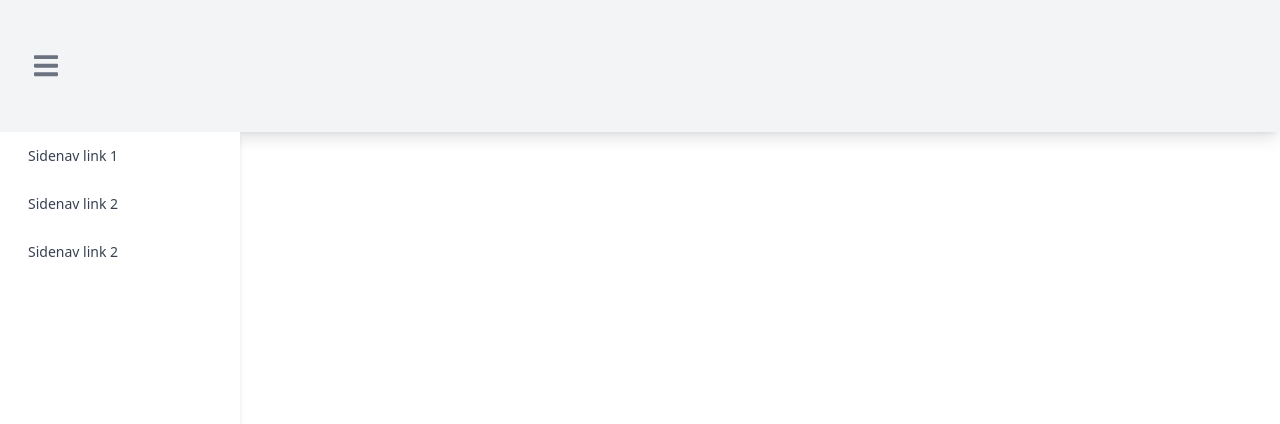
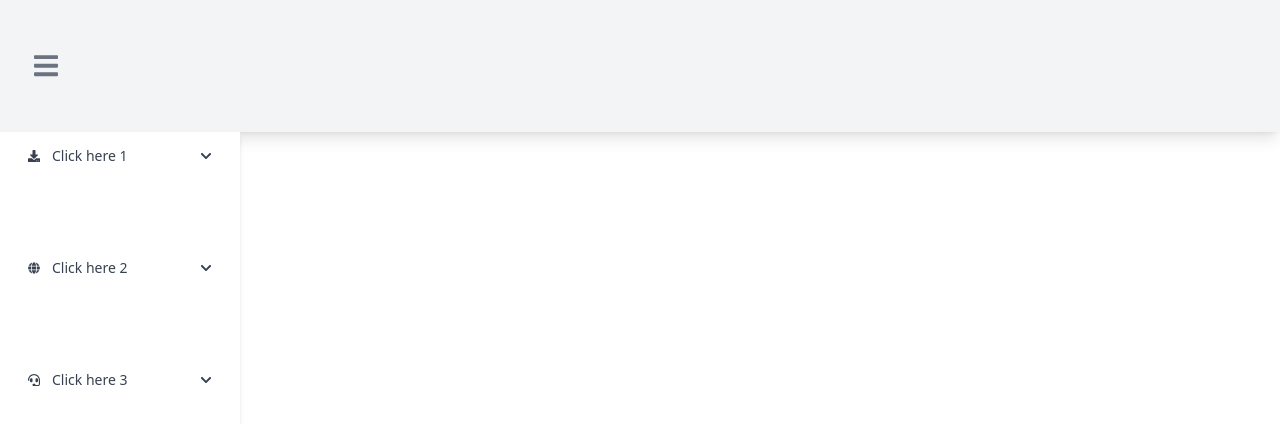
Before and after one commit to CuriousDeveloperr/Curious-Developer, a React (Create React App) app in the folder curious-dev/: page /guides in a window 1280 px wide. Shown: the top 424 px of the page. Built offline with nearby package versions, Linux system fonts and the light colour scheme; what tw-elements would draw is missing.

Commit message:
Update Sidebar.jsx
Sidebar added with sub-links

```diff
--- a/curious-dev/src/view/Guides/Sidebar/Sidebar.jsx
+++ b/curious-dev/src/view/Guides/Sidebar/Sidebar.jsx
@@ -2,16 +2,64 @@ import React from "react";
 
 export default function Sidebar() {
     return(
-    <div class="w-60 h-full shadow-md bg-white px-1 absolute">
+    <div class="w-60 h-full shadow-md bg-white px-1 absolute" id="sidenavExample">
   <ul class="relative">
+    <li class="relative" id="sidenavEx1">
+      <a class="flex items-center text-sm py-4 px-6 h-12 overflow-hidden text-gray-700 text-ellipsis whitespace-nowrap rounded hover:text-gray-900 hover:bg-gray-100 transition duration-300 ease-in-out cursor-pointer" data-mdb-ripple="true" data-mdb-ripple-color="dark" data-bs-toggle="collapse" data-bs-target="#collapseSidenavEx1" aria-expanded="true" aria-controls="collapseSidenavEx1">
+        <svg aria-hidden="true" focusable="false" data-prefix="fas" class="w-3 h-3 mr-3" role="img" xmlns="http://www.w3.org/2000/svg" viewBox="0 0 512 512">
+          <path fill="currentColor" d="M216 0h80c13.3 0 24 10.7 24 24v168h87.7c17.8 0 26.7 21.5 14.1 34.1L269.7 378.3c-7.5 7.5-19.8 7.5-27.3 0L90.1 226.1c-12.6-12.6-3.7-34.1 14.1-34.1H192V24c0-13.3 10.7-24 24-24zm296 376v112c0 13.3-10.7 24-24 24H24c-13.3 0-24-10.7-24-24V376c0-13.3 10.7-24 24-24h146.7l49 49c20.1 20.1 52.5 20.1 72.6 0l49-49H488c13.3 0 24 10.7 24 24zm-124 88c0-11-9-20-20-20s-20 9-20 20 9 20 20 20 20-9 20-20zm64 0c0-11-9-20-20-20s-20 9-20 20 9 20 20 20 20-9 20-20z"></path>
+        </svg>
+        <span>Click here 1</span>
+        <svg aria-hidden="true" focusable="false" data-prefix="fas" class="w-3 h-3 ml-auto" role="img" xmlns="http://www.w3.org/2000/svg" viewBox="0 0 448 512">
+          <path fill="currentColor" d="M207.029 381.476L12.686 187.132c-9.373-9.373-9.373-24.569 0-33.941l22.667-22.667c9.357-9.357 24.522-9.375 33.901-.04L224 284.505l154.745-154.021c9.379-9.335 24.544-9.317 33.901.04l22.667 22.667c9.373 9.373 9.373 24.569 0 33.941L240.971 381.476c-9.373 9.372-24.569 9.372-33.942 0z"></path>
+        </svg>
+      </a>
+      <ul class="relative accordion-collapse collapse" id="collapseSidenavEx1" aria-labelledby="sidenavEx1" data-bs-parent="#sidenavExample">
         <li class="relative">
-                <a class="flex items-center text-sm py-4 px-6 h-12 overflow-hidden text-gray-700 text-ellipsis whitespace-nowrap rounded hover:text-gray-900 hover:bg-gray-100 transition duration-300 ease-in-out" href="#!" data-mdb-ripple="true" data-mdb-ripple-color="dark">Sidenav link 1</a>
+          <a href="#!" class="flex items-center text-xs py-4 pl-12 pr-6 h-6 overflow-hidden text-gray-700 text-ellipsis whitespace-nowrap rounded hover:text-gray-900 hover:bg-gray-100 transition duration-300 ease-in-out" data-mdb-ripple="true" data-mdb-ripple-color="dark">Link 1</a>
         </li>
         <li class="relative">
-                <a class="flex items-center text-sm py-4 px-6 h-12 overflow-hidden text-gray-700 text-ellipsis whitespace-nowrap rounded hover:text-gray-900 hover:bg-gray-100 transition duration-300 ease-in-out" href="#!" data-mdb-ripple="true" data-mdb-ripple-color="dark">Sidenav link 2</a>
+          <a href="#!" class="flex items-center text-xs py-4 pl-12 pr-6 h-6 overflow-hidden text-gray-700 text-ellipsis whitespace-nowrap rounded hover:text-gray-900 hover:bg-gray-100 transition duration-300 ease-in-out" data-mdb-ripple="true" data-mdb-ripple-color="dark">Link 2</a>
+        </li>
+      </ul>
+    </li>
+    <li class="relative" id="sidenavEx2">
+      <a class="flex items-center text-sm py-4 px-6 h-12 overflow-hidden text-gray-700 text-ellipsis whitespace-nowrap rounded hover:text-gray-900 hover:bg-gray-100 transition duration-300 ease-in-out cursor-pointer" data-mdb-ripple="true" data-mdb-ripple-color="dark" data-bs-toggle="collapse" data-bs-target="#collapseSidenavEx2" aria-expanded="false" aria-controls="collapseSidenavEx2">
+        <svg aria-hidden="true" focusable="false" data-prefix="fas" class="w-3 h-3 mr-3" role="img" xmlns="http://www.w3.org/2000/svg" viewBox="0 0 496 512">
+          <path fill="currentColor" d="M336.5 160C322 70.7 287.8 8 248 8s-74 62.7-88.5 152h177zM152 256c0 22.2 1.2 43.5 3.3 64h185.3c2.1-20.5 3.3-41.8 3.3-64s-1.2-43.5-3.3-64H155.3c-2.1 20.5-3.3 41.8-3.3 64zm324.7-96c-28.6-67.9-86.5-120.4-158-141.6 24.4 33.8 41.2 84.7 50 141.6h108zM177.2 18.4C105.8 39.6 47.8 92.1 19.3 160h108c8.7-56.9 25.5-107.8 49.9-141.6zM487.4 192H372.7c2.1 21 3.3 42.5 3.3 64s-1.2 43-3.3 64h114.6c5.5-20.5 8.6-41.8 8.6-64s-3.1-43.5-8.5-64zM120 256c0-21.5 1.2-43 3.3-64H8.6C3.2 212.5 0 233.8 0 256s3.2 43.5 8.6 64h114.6c-2-21-3.2-42.5-3.2-64zm39.5 96c14.5 89.3 48.7 152 88.5 152s74-62.7 88.5-152h-177zm159.3 141.6c71.4-21.2 129.4-73.7 158-141.6h-108c-8.8 56.9-25.6 107.8-50 141.6zM19.3 352c28.6 67.9 86.5 120.4 158 141.6-24.4-33.8-41.2-84.7-50-141.6h-108z"></path>
+        </svg>
+        <span>Click here 2</span>
+        <svg aria-hidden="true" focusable="false" data-prefix="fas" class="w-3 h-3 ml-auto" role="img" xmlns="http://www.w3.org/2000/svg" viewBox="0 0 448 512">
+          <path fill="currentColor" d="M207.029 381.476L12.686 187.132c-9.373-9.373-9.373-24.569 0-33.941l22.667-22.667c9.357-9.357 24.522-9.375 33.901-.04L224 284.505l154.745-154.021c9.379-9.335 24.544-9.317 33.901.04l22.667 22.667c9.373 9.373 9.373 24.569 0 33.941L240.971 381.476c-9.373 9.372-24.569 9.372-33.942 0z"></path>
+        </svg>
+      </a>
+      <ul class="relative accordion-collapse collapse" id="collapseSidenavEx2" aria-labelledby="sidenavEx2" data-bs-parent="#sidenavExample">
+        <li class="relative">
+          <a href="#!" class="flex items-center text-xs py-4 pl-12 pr-6 h-6 overflow-hidden text-gray-700 text-ellipsis whitespace-nowrap rounded hover:text-gray-900 hover:bg-gray-100 transition duration-300 ease-in-out" data-mdb-ripple="true" data-mdb-ripple-color="dark">Link 3</a>
         </li>
         <li class="relative">
-                <a class="flex items-center text-sm py-4 px-6 h-12 overflow-hidden text-gray-700 text-ellipsis whitespace-nowrap rounded hover:text-gray-900 hover:bg-gray-100 transition duration-300 ease-in-out" href="#!" data-mdb-ripple="true" data-mdb-ripple-color="dark">Sidenav link 2</a>
+          <a href="#!" class="flex items-center text-xs py-4 pl-12 pr-6 h-6 overflow-hidden text-gray-700 text-ellipsis whitespace-nowrap rounded hover:text-gray-900 hover:bg-gray-100 transition duration-300 ease-in-out" data-mdb-ripple="true" data-mdb-ripple-color="dark">Link 4</a>
+        </li>
+      </ul>
+    </li>
+    <li class="relative" id="sidenavEx3">
+      <a class="flex items-center text-sm py-4 px-6 h-12 overflow-hidden text-gray-700 text-ellipsis whitespace-nowrap rounded hover:text-gray-900 hover:bg-gray-100 transition duration-300 ease-in-out cursor-pointer" data-mdb-ripple="true" data-mdb-ripple-color="dark" data-bs-toggle="collapse" data-bs-target="#collapseSidenavEx3" aria-expanded="false" aria-controls="collapseSidenavEx3">
+        <svg aria-hidden="true" focusable="false" data-prefix="fas" class="w-3 h-3 mr-3" role="img" xmlns="http://www.w3.org/2000/svg" viewBox="0 0 512 512">
+          <path fill="currentColor" d="M192 208c0-17.67-14.33-32-32-32h-16c-35.35 0-64 28.65-64 64v48c0 35.35 28.65 64 64 64h16c17.67 0 32-14.33 32-32V208zm176 144c35.35 0 64-28.65 64-64v-48c0-35.35-28.65-64-64-64h-16c-17.67 0-32 14.33-32 32v112c0 17.67 14.33 32 32 32h16zM256 0C113.18 0 4.58 118.83 0 256v16c0 8.84 7.16 16 16 16h16c8.84 0 16-7.16 16-16v-16c0-114.69 93.31-208 208-208s208 93.31 208 208h-.12c.08 2.43.12 165.72.12 165.72 0 23.35-18.93 42.28-42.28 42.28H320c0-26.51-21.49-48-48-48h-32c-26.51 0-48 21.49-48 48s21.49 48 48 48h181.72c49.86 0 90.28-40.42 90.28-90.28V256C507.42 118.83 398.82 0 256 0z"></path>
+        </svg>
+        <span>Click here 3</span>
+        <svg aria-hidden="true" focusable="false" data-prefix="fas" class="w-3 h-3 ml-auto" role="img" xmlns="http://www.w3.org/2000/svg" viewBox="0 0 448 512">
+          <path fill="currentColor" d="M207.029 381.476L12.686 187.132c-9.373-9.373-9.373-24.569 0-33.941l22.667-22.667c9.357-9.357 24.522-9.375 33.901-.04L224 284.505l154.745-154.021c9.379-9.335 24.544-9.317 33.901.04l22.667 22.667c9.373 9.373 9.373 24.569 0 33.941L240.971 381.476c-9.373 9.372-24.569 9.372-33.942 0z"></path>
+        </svg>
+      </a>
+      <ul class="relative accordion-collapse collapse" id="collapseSidenavEx3" aria-labelledby="sidenavEx3" data-bs-parent="#sidenavExample">
+        <li class="relative">
+          <a href="#!" class="flex items-center text-xs py-4 pl-12 pr-6 h-6 overflow-hidden text-gray-700 text-ellipsis whitespace-nowrap rounded hover:text-gray-900 hover:bg-gray-100 transition duration-300 ease-in-out" data-mdb-ripple="true" data-mdb-ripple-color="dark">Link 5</a>
+        </li>
+        <li class="relative">
+          <a href="#!" class="flex items-center text-xs py-4 pl-12 pr-6 h-6 overflow-hidden text-gray-700 text-ellipsis whitespace-nowrap rounded hover:text-gray-900 hover:bg-gray-100 transition duration-300 ease-in-out" data-mdb-ripple="true" data-mdb-ripple-color="dark">Link 6</a>
+        </li>
+      </ul>
     </li>
   </ul>
     </div>
```
Lines whose indentation alone changed are shown as unchanged.
